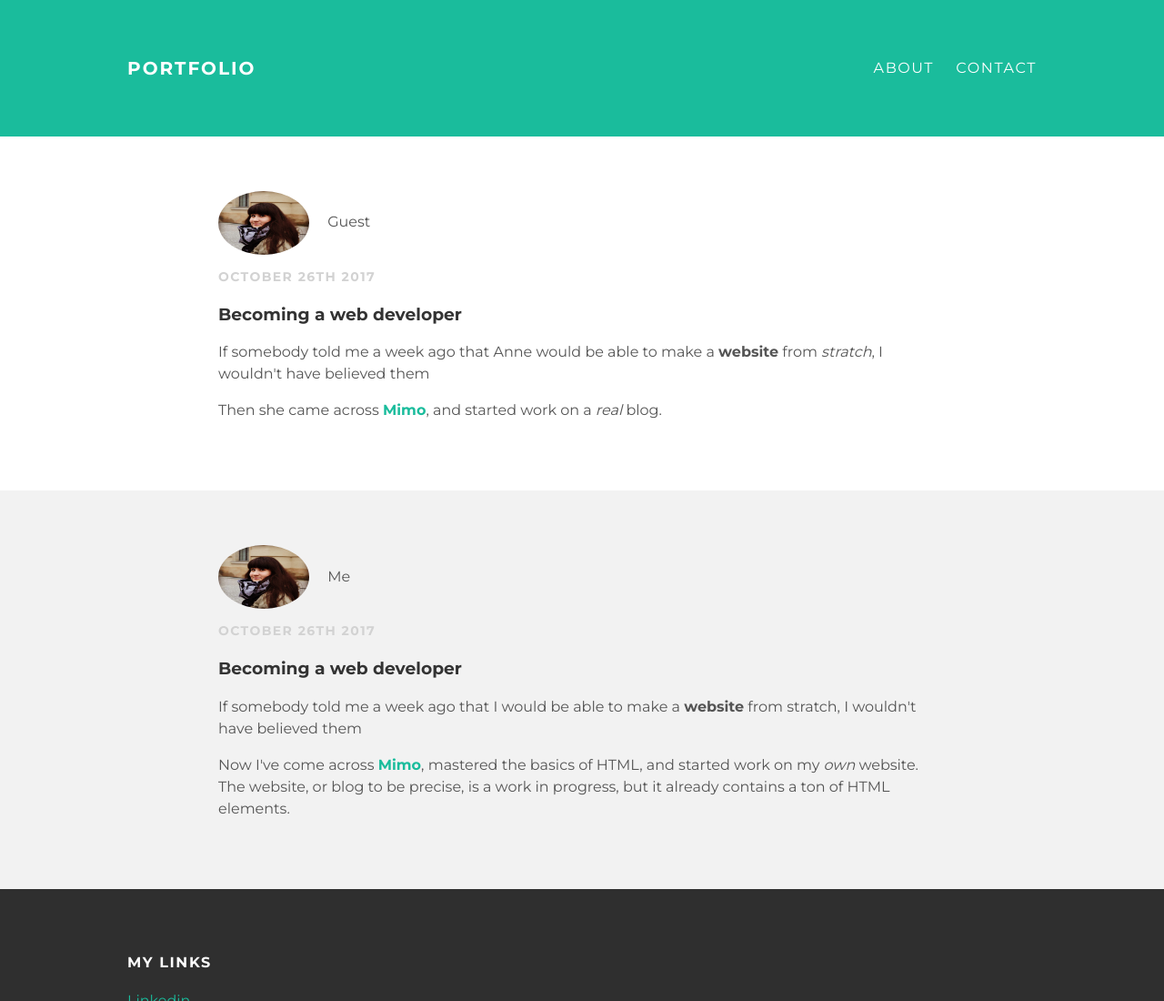
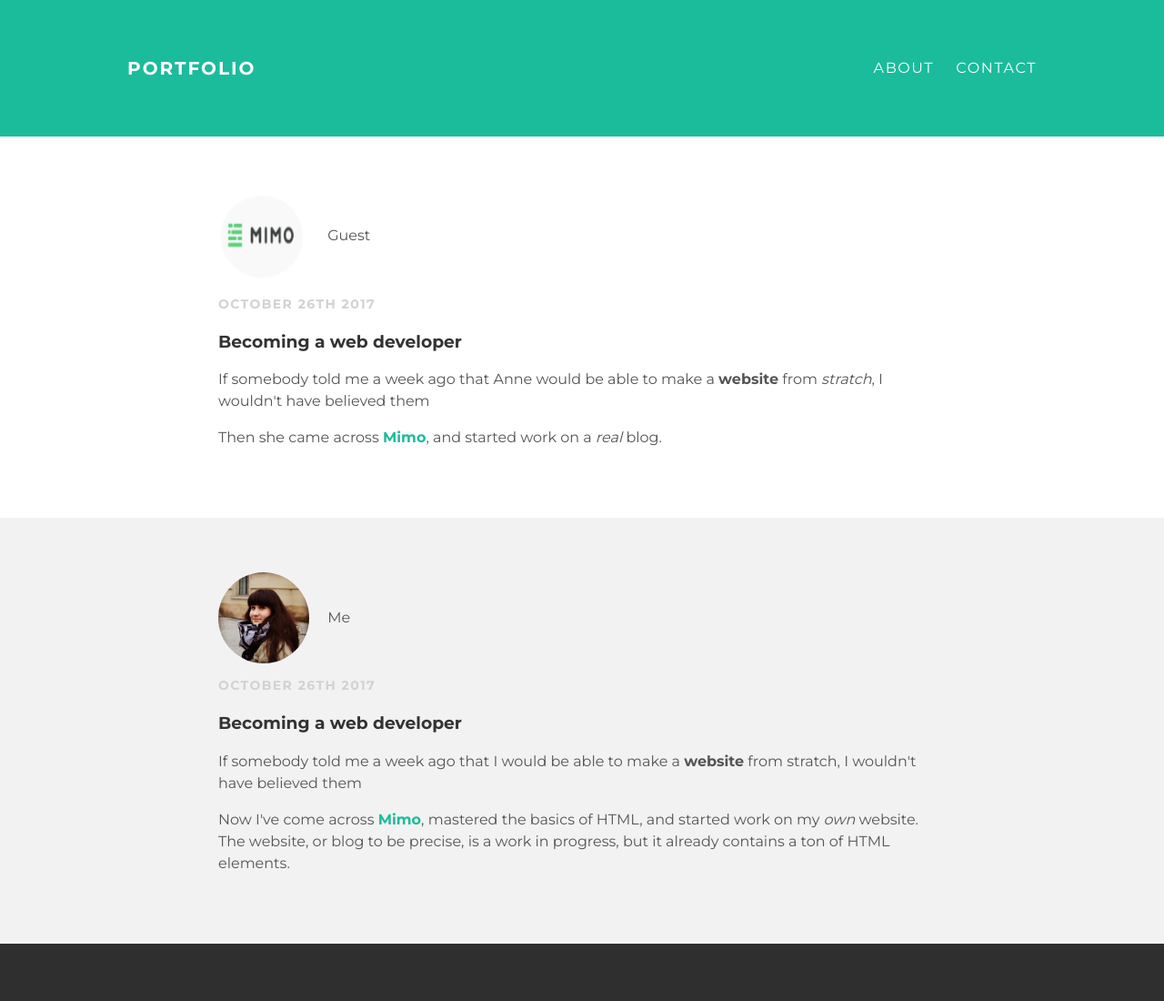
Before and after one commit to annegundestrup/annegundestrup.github.io, a plain HTML site: page index.html in a window 1280 px wide. Shown: the top 1100 px of the page at 91% size. Drawn offline with Linux system fonts and the light colour scheme.

Commit message:
Add files via upload

```diff
--- a/index.html
+++ b/index.html
@@ -18,7 +18,7 @@
       <div class="post-container">
         <div class="post">
           <div class="post-author">
-            <img src="pic.png">
+            <img src="pic2.png">
             <span>Guest</span>
           </div> <!--post-author-->
           <p class="post-date">October 26th 2017</p>
--- a/style.css
+++ b/style.css
@@ -70,7 +70,7 @@ a:hover {
 }
 .post-author img {
   width: 100px;
-  height: 70px;
+  height: 100px;
   vertical-align: middle;
 }
 .post-author img, .about-author img {
```
Also changed, not shown: pic2.png (added).
